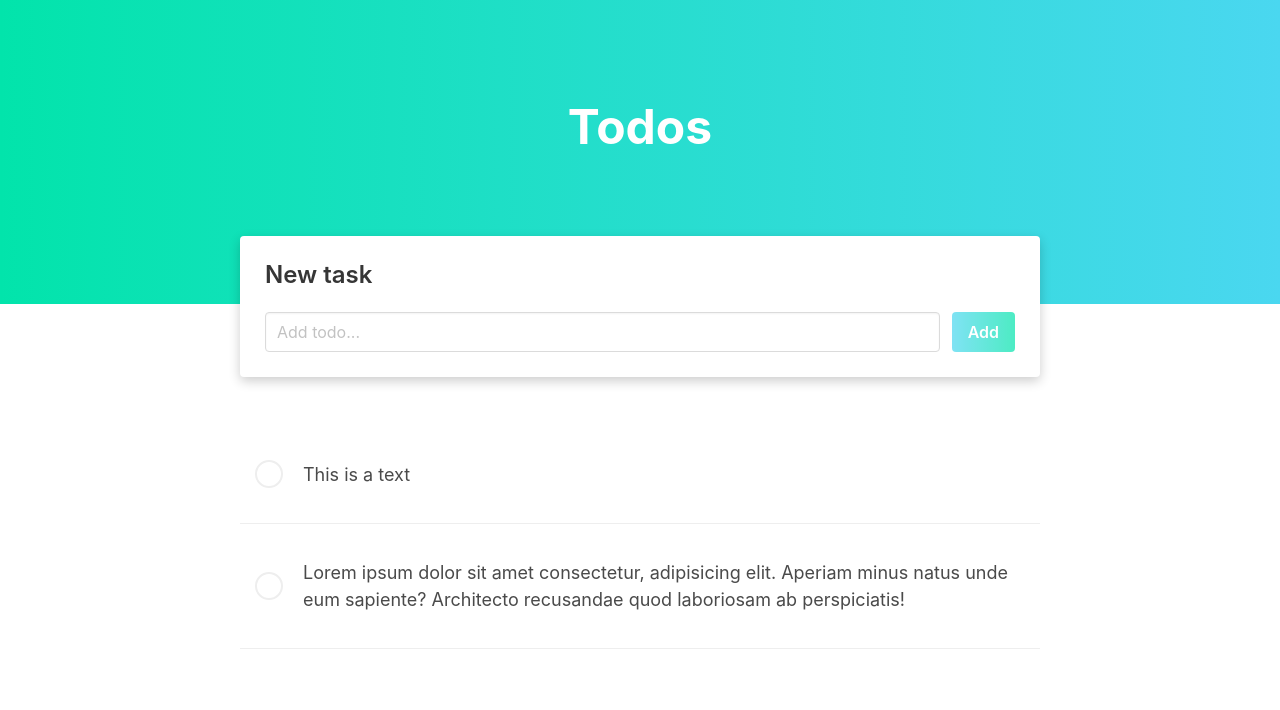
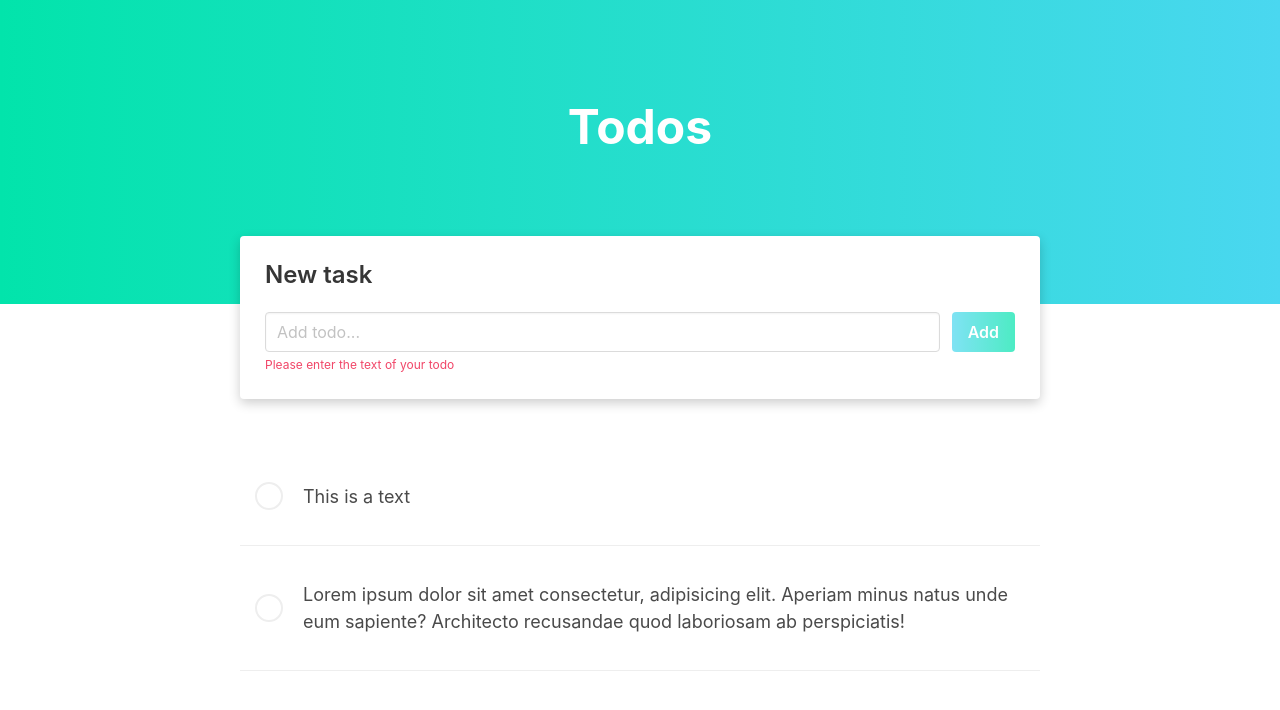
Before and after one commit to EPShepelev/telda-test, an Angular app: page / in a window 1280 px wide. Shown: the top 710 px of the page. Built offline with nearby package versions, Linux system fonts and the light colour scheme.

Commit message:
added validation to tsak input

```diff
--- a/src/app/tasks/tasks.component.html
+++ b/src/app/tasks/tasks.component.html
@@ -5,11 +5,13 @@
   <div class="add-todo-box">
     <form #form="ngForm" (ngSubmit)="onFormSubmit(form)">
       <h2 class="title is-4">New task</h2>
-      <div class="field is-grouped">
+      <div class="field is-grouped my-0">
         <p class="control is-expanded">
           <input
             ngModel
+            #todoTextField="ngModel"
             required
+            minlength="2"
             name="text"
             class="input"
             type="text"
@@ -18,6 +20,14 @@
         </p>
         <p class="control">
           <button class="button alt-gradient-btn">Add</button>
+        </p>
+      </div>
+      <div *ngIf="todoTextField.invalid">
+        <p class="help is-danger" *ngIf="todoTextField.errors.required">
+          Please enter the text of your todo
+        </p>
+        <p class="help is-danger" *ngIf="todoTextField.errors.minlength">
+          Todo text must be minimum two characters
         </p>
       </div>
     </form>
--- a/src/app/tasks/tasks.component.ts
+++ b/src/app/tasks/tasks.component.ts
@@ -18,6 +18,7 @@ export class TasksComponent implements OnInit {
   }
 
   onFormSubmit(form: NgForm) {
+    if (form.invalid) return alert('Task is invalid');
     this.dataService.addTask(new Task(form.value.text));
   }
 }
```
